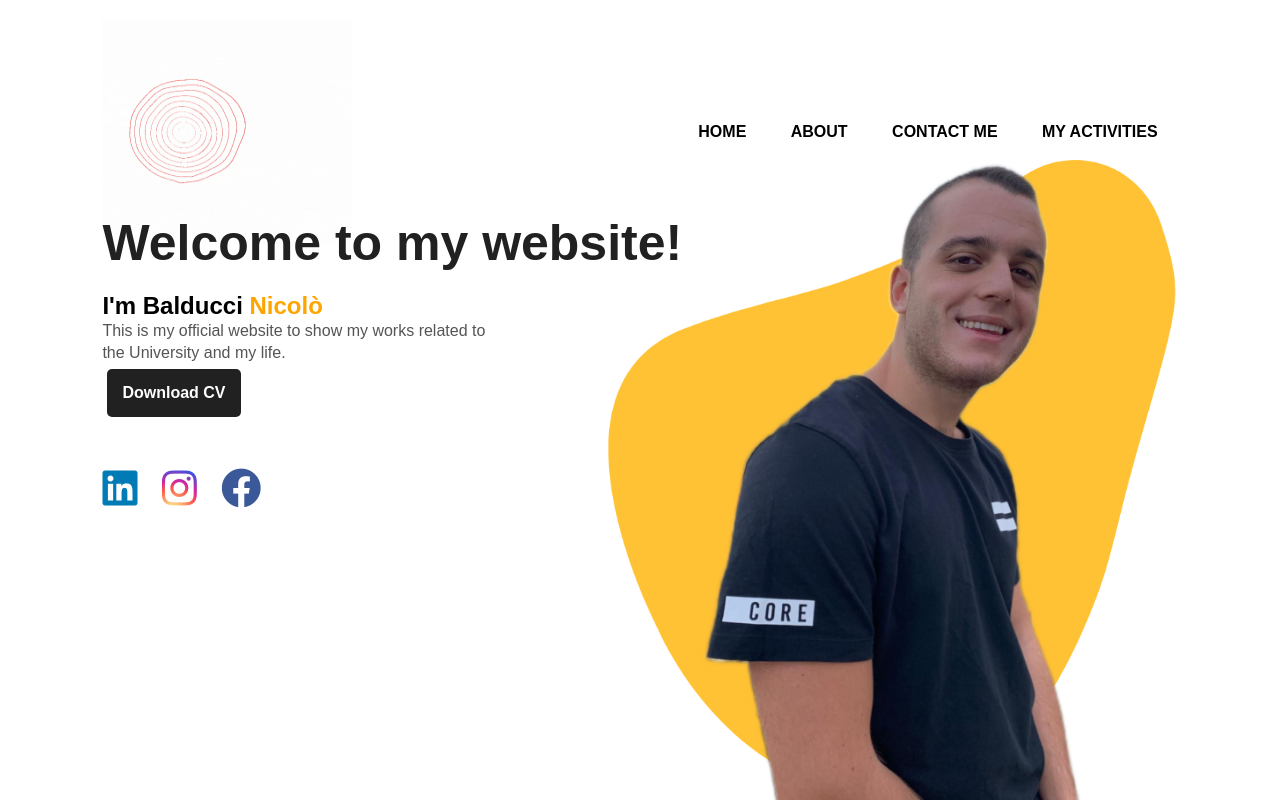
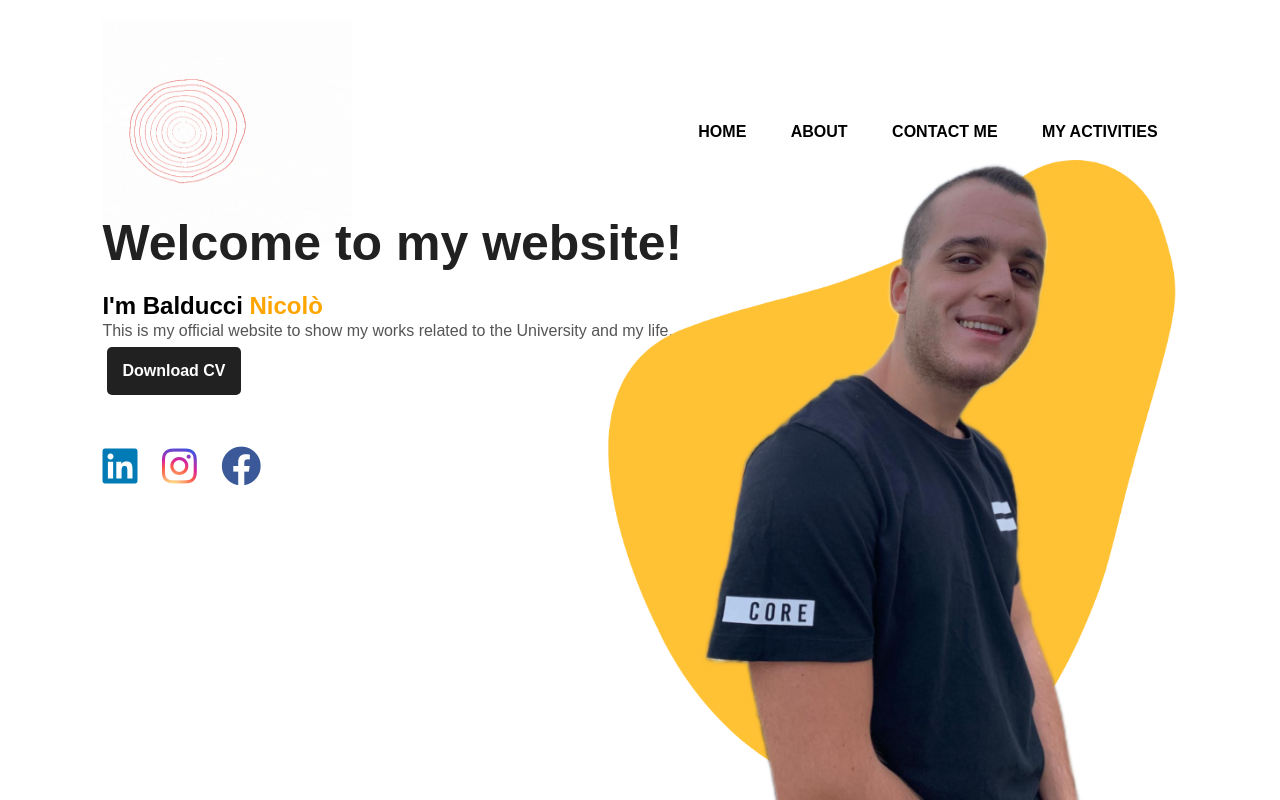
Before and after one commit to N-Balducci/n.balducci-personal-website, a plain HTML site: page index.html in a window 1280 px wide. Drawn offline with Linux system fonts and the light colour scheme.

Commit message:
Update index.html

```diff
--- a/index.html
+++ b/index.html
@@ -26,7 +26,7 @@
             <h1>Welcome to my website!</h1>
             <h2>I'm Balducci <span>Nicolò</span></h2>
             <p>This is my official website to show my
-                works related to <br> the University and my life. </p>
+                works related to the University and my life. </p>
         <a href="images/CURRICULUM (ENG).pdf" target="_blank">Download CV</a>
         </div>
         <div class="images">
```
